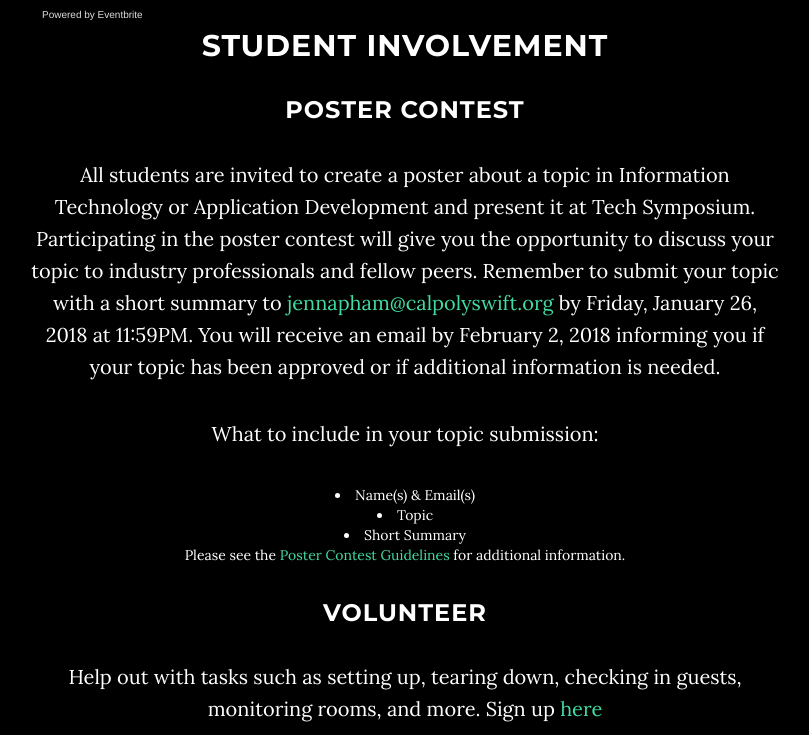
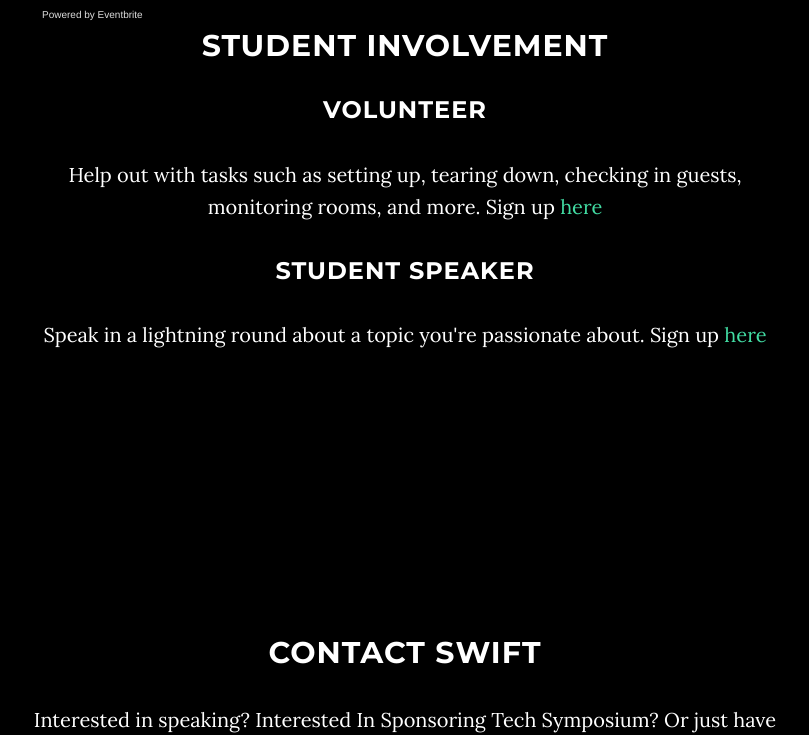
Before and after one commit to CalPolySWIFT/techsymposium-website, a Jekyll site: the page built from index.html, in a window 1280 px wide and 900 px high, scrolled down 3186 px, cut to the strip 165-900 px from the top of the window. Shown: the whole strip, without its empty margins (235-1044 px from the left). Built offline with Jekyll 4.4.1, drawn with Linux system fonts in a browser that asks for light colours.

Commit message:
Update index.html

```diff
--- a/index.html
+++ b/index.html
@@ -103,21 +103,6 @@ mapurl: "https://www.google.com/maps/embed/v1/place?q=college%20of%20business%20
 
 <section id="student-involvement" class="container content-secction text-center">
     <h2>Student Involvement</h2>
-    <div id="poster-contest" class="row">
-        <div id="poster-contest" class="col-lg-8 col-lg-offset-2">
-            <h3>Poster Contest</h3>
-            <p>All students are invited to create a poster about a topic in Information Technology or Application Development and present it at Tech Symposium. Participating in the poster contest will give you the opportunity to discuss your topic to industry professionals and fellow peers.
-
-               Remember to submit your topic with a short summary to <a href="mailto:jennapham@calpolyswift.org">jennapham@calpolyswift.org</a> by Friday, January 26, 2018 at 11:59PM. You will receive an email by February 2, 2018 informing you if your topic has been approved or if additional information is needed.
-            </p>
-
-	    <p>What to include in your topic submission:
-            <li>Name(s) & Email(s)</li>
-            <li>Topic</li>
-            <li>Short Summary</li>
-	    Please see the <a href="/PosterContestRequirements.html">Poster Contest Guidelines</a> for additional information.</p>
-        </div>
-    </div>
 
     <div id="student-volunteer" class="row">
         <div class="col-lg-8 col-lg-offset-2">
```
